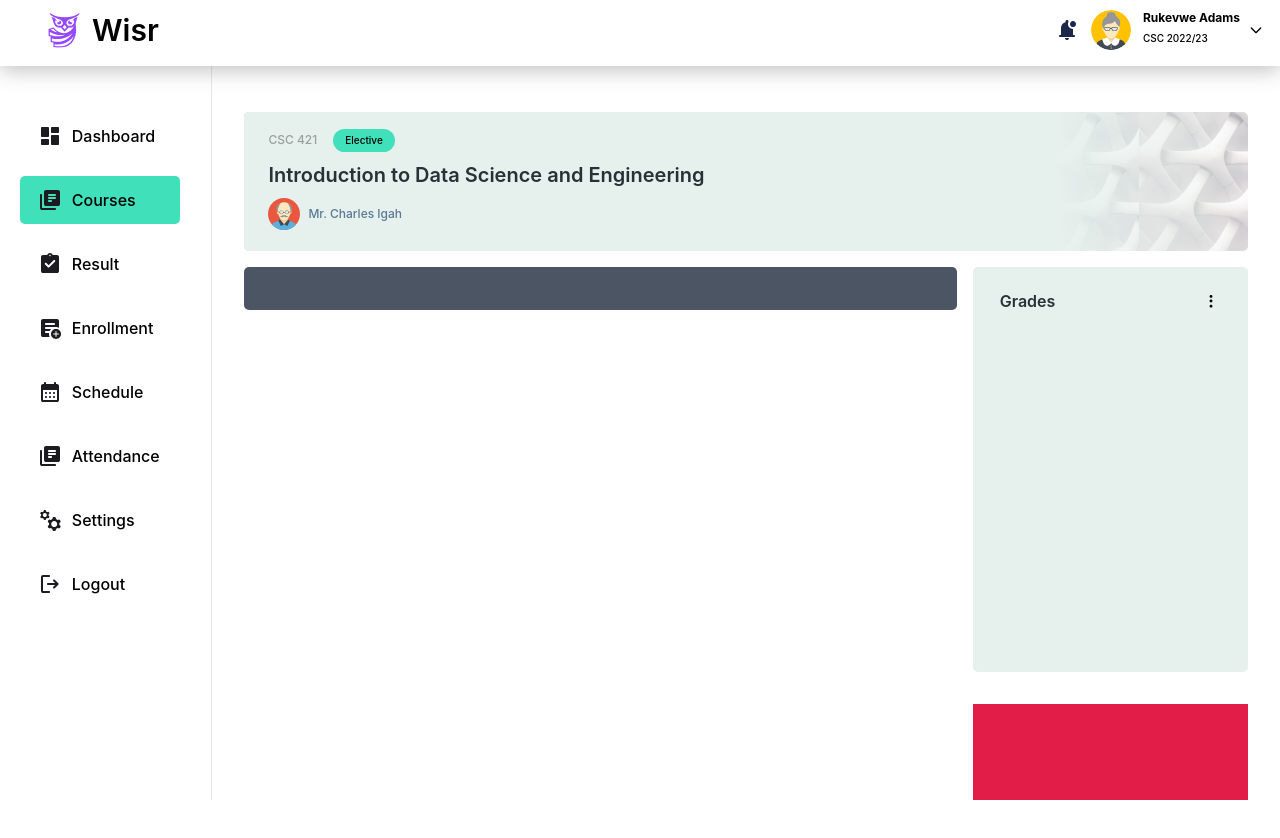
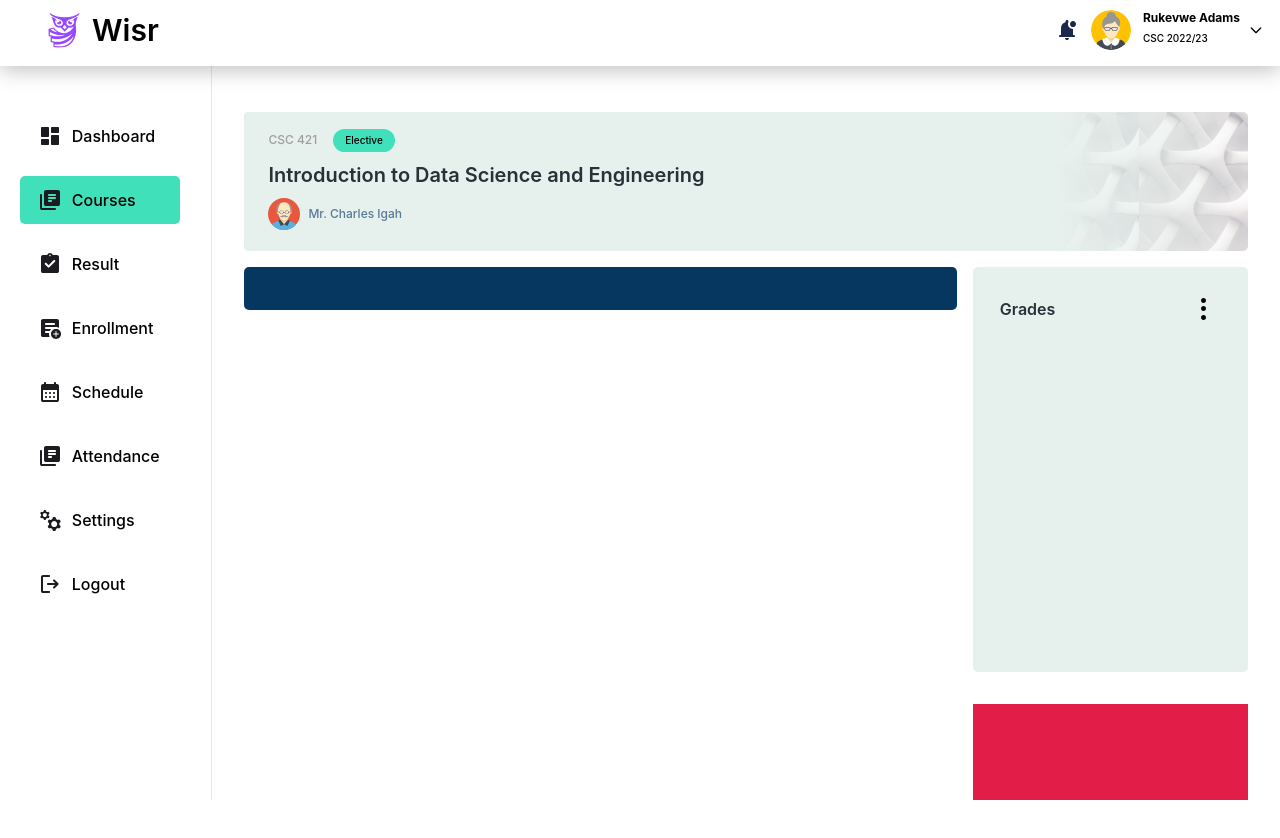
Before and after one commit to SILMS-Project/silms-nest-react, a React (Vite) app in the folder apps/silms-frontend/: page /courses/1 in a window 1280 px wide. Built offline with nearby package versions, Linux system fonts and the light colour scheme.

Commit message:
Adjusted flex for grades summary header

```diff
--- a/apps/silms-frontend/src/pages/Courses/CourseDetails.tsx
+++ b/apps/silms-frontend/src/pages/Courses/CourseDetails.tsx
@@ -45,23 +45,24 @@ const CourseDetails = () => {
           </div>
         </div>
         <div className="grid grid-cols-7 gap-4">
-          <div className="col-span-5 bg-gray-600 w-full h-[43px] bg-[#063760] rounded-[5px]">
+          <div className="col-span-5 w-full h-[43px] bg-[#063760] rounded-[5px]">
             {/* //TODO:  Implement the course details modules designs*/}
           </div>
           <div className="col-span-2">
             <div className="flex flex-col gap-8">
-              <div className="w-full h-[405px] bg-[#e6f0ed] rounded-[5px] px-[1.69rem] py-[1.5rem] flex items-start justify-between">
-                <div className="flex items-center">
-                  <div className="w-[67px] h-[23px] font-semibold text-[#263238] text-[16px] tracking-[0] leading-[normal]">
+              <div className="w-full h-[405px] bg-[#e6f0ed] rounded-[0.3125rem] px-[1.69rem] py-[1.5rem] flex flex-col justify-between">
+                <div className="flex items-center w-full justify-between">
+                  <p className="font-semibold text-[#263238] text-[1rem] leading-normal">
                     Grades
-                  </div>
+                  </p>
+                  <img className="w-[2.1875rem] h-[2.1875rem]" src="/assets/icons/menu-icon.svg" alt="Menu Icon" />
+
                 </div>
                 <div className="py-6" id="donut-chart">
                   {/* Add your donut chart content here */}
                 </div>
 
-                <div className="flex items-center">
-                  <img className="w-5 h-5" src="/assets/icons/menu-icon.svg" alt="Menu Icon" />
+                <div className="flex flex-col gap-4">
                   {/* You can adjust the margin or spacing as needed */}
                 </div>
               </div>
```
